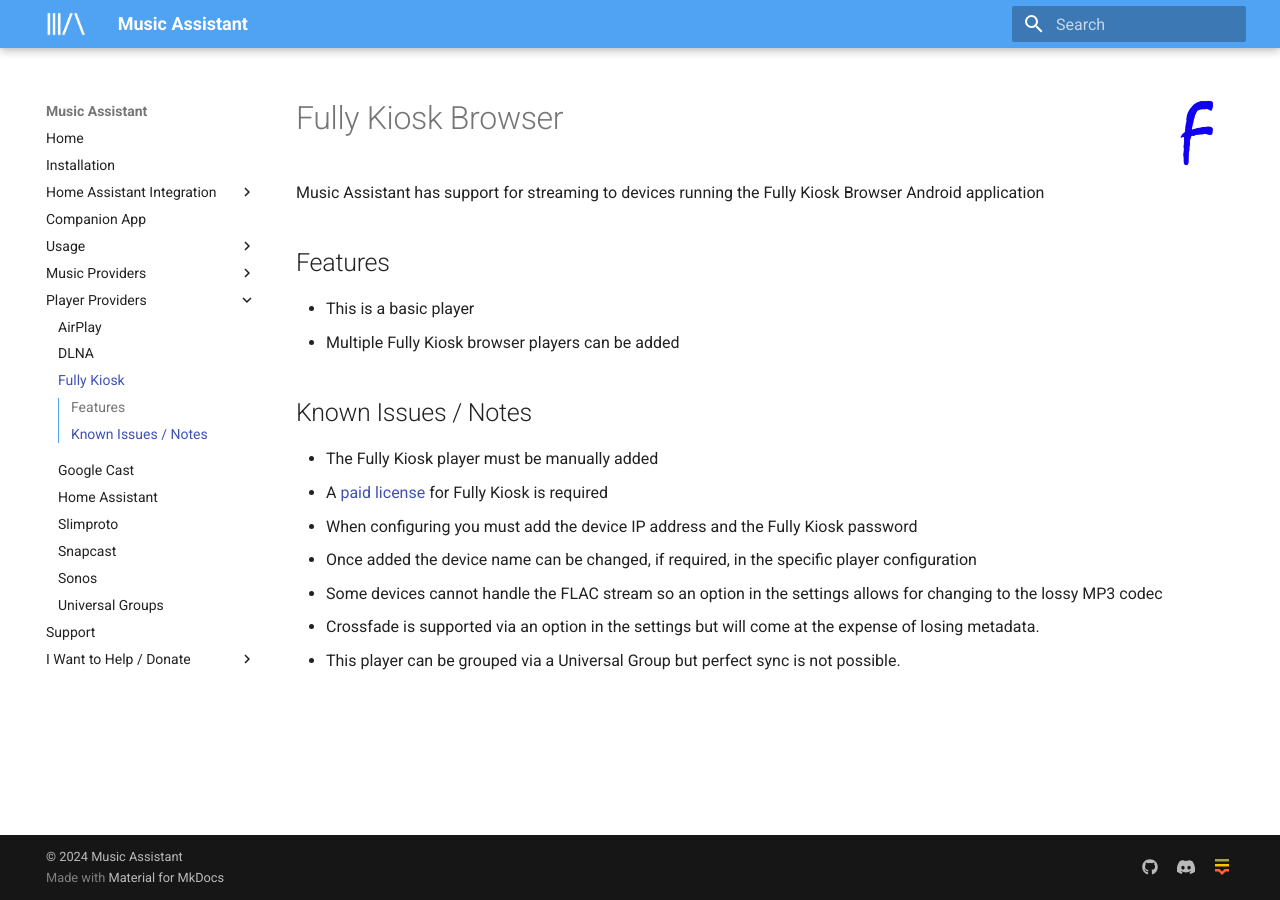
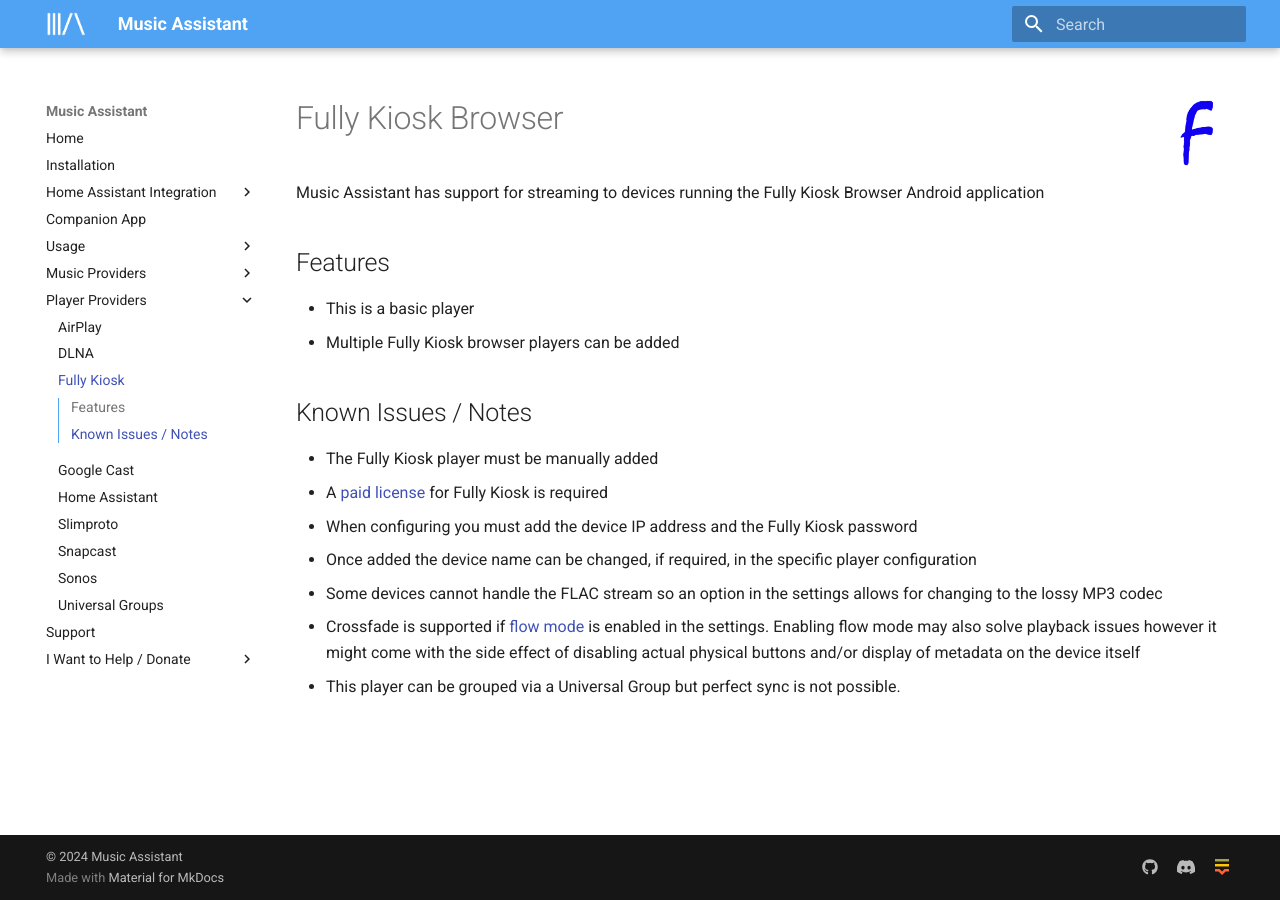
Before and after one commit to pwbriggs/music-assistant.github.io, an MkDocs documentation site: the page built from docs/player-support/fully-kiosk.md, in a window 1280 px wide. Built offline with MkDocs 1.6.1 and Material for MkDocs 9.7.7, drawn with Linux system fonts in a browser that asks for light colours.

Commit message:
Update flow mode info

```diff
--- a/docs/player-support/fully-kiosk.md
+++ b/docs/player-support/fully-kiosk.md
@@ -14,5 +14,5 @@
 - When configuring you must add the device IP address and the Fully Kiosk password
 - Once added the device name can be changed, if required, in the specific player configuration
 - Some devices cannot handle the FLAC stream so an option in the settings allows for changing to the lossy MP3 codec
-- Crossfade is supported via an option in the settings but will come at the expense of losing metadata.
+- Crossfade is supported if [flow mode](../faq/normalization/#track-queueing) is enabled in the settings. Enabling flow mode may also solve playback issues however it might come with the side effect of disabling actual physical buttons and/or display of metadata on the device itself
 - This player can be grouped via a Universal Group but perfect sync is not possible.
```
